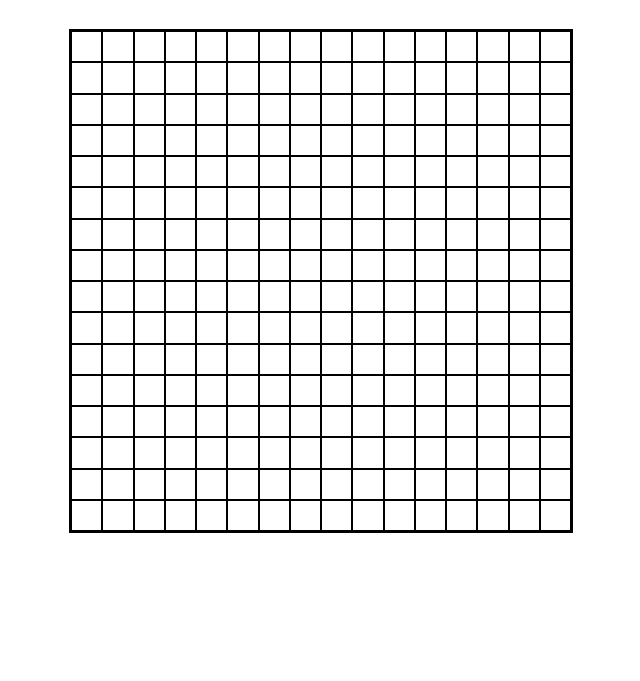
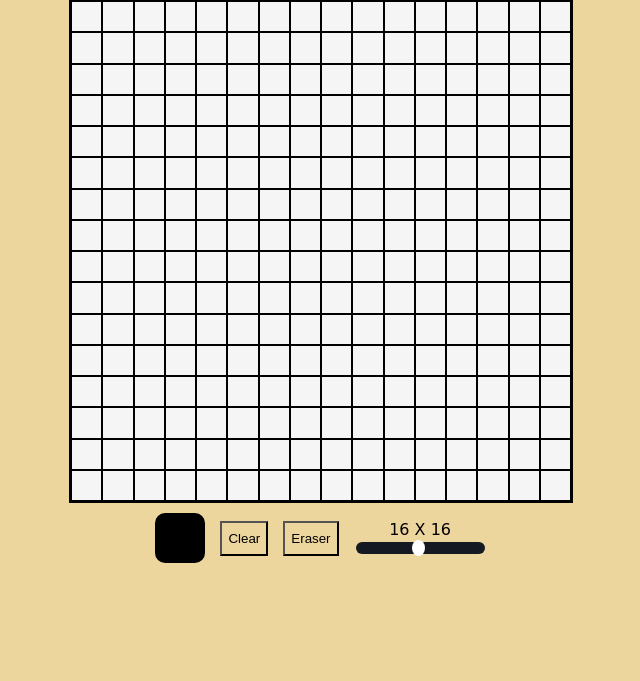
Before and after one commit to jesusvillalobosjr/Etch-a-Sketch, a plain HTML site: page index.html in a window 1280 px wide. Shown: the part 119-800 px from the top of the page, without its empty margins (319-959 px from the left). Drawn offline with Linux system fonts and the light colour scheme; a web font is replaced by a local one.

Commit message:
Add features to Etch-a-Sketch

```diff
--- a/index.html
+++ b/index.html
@@ -5,12 +5,26 @@
         <meta name="viewport" content="width=device-width, initial-scale=1.0">
         <title>Etch-a-Sketch</title>
         <link rel="stylesheet" href="styles.css">
+        <link rel="preconnect" href="https://fonts.googleapis.com">
+        <link rel="preconnect" href="https://fonts.gstatic.com" crossorigin>
+        <link href="https://fonts.googleapis.com/css2?family=Fredericka+the+Great&display=swap" rel="stylesheet">
         <script src="index.js" defer></script>
     </head>
     <body>
         <div class="main-container">
             <h1 class="page-title">Etch-a-Sketch</h1>
             <div class="sketch-container" id="sketch-container"></div>
+            <div class="features-container">
+                <div class="color-container">
+                    <input type="color" class="color-selector" id="color-selector" value="#00000">
+                </div>
+                <button class="clear" id="clear">Clear</button>
+                <button class="eraser" id="eraser">Eraser</button>
+                <div class="slider-container">
+                    <p class="slider-size"><span class="sizeValue"></span> X <span class="sizeValue"></span></p>
+                    <input type="range" class="size-selector" id="size-selector" min="1" max="32" value="16">
+                </div>
+            </div>
         </div>
     </body>
 </html>
--- a/index.js
+++ b/index.js
@@ -1,41 +1,80 @@
 function fillContainer(){
-    const heightAndWidth = parseInt(sketchContainerStyles.getPropertyValue("height")) / 16;
+    sketchContainer.innerHTML = "";
+
+    const size = getSizeValue();
+    const heightAndWidth = parseInt(sketchContainerStyles.getPropertyValue("height")) / size;
+    sliderSizeTexts.forEach(sliderText => sliderText.textContent = getSizeValue());
     const div = document.createElement("div");
     div.style.cssText = "display: flex;"
-    for(let i = 0; i < 16; i++){
-        const div = document.createElement("div");
-        div.style.cssText = "display: flex;"
-        for(let i = 0; i < 16; i++){
+
+    for(let i = 0; i < size; i++){
+        const row = document.createElement("div");
+        row.style.cssText = "display: flex;"
+        for(let i = 0; i < size; i++){
             const square = document.createElement("div");
             square.classList.add("square")
             square.style.cssText = `height: ${heightAndWidth}px; width: ${heightAndWidth}px; border: 1px solid black; box-sizing: border-box;`;
-            div.appendChild(square);
+            row.appendChild(square);
         }
-        sketchContainer.appendChild(div);
+        sketchContainer.appendChild(row);
+    }
+}
+function getColorValue(){
+   return selectorColor.value;
+}
+
+function getSizeValue(){
+    return sizeMeter.value;
+}
+
+function setTargetColor(target, color){
+    target.style.backgroundColor = `${color}`;
+    return;
+}
+
+function changeColor(e){
+    target = e.target;
+    if(mousedown && eraser){
+        setTargetColor(target,"white");
+        return;
+    }
+    if(mousedown){
+        setTargetColor(target,getColorValue());
     }
 }
 
-function changeColor(e){
-    if(mousedown){
-        const target = e.target;
-        console.log(target);
-        target.style.backgroundColor = "black";
-        return;
-    }
-}
-
-function changeColorOver(){
-
+function clearSketchContainer(){
+    squares.forEach(square => square.style.backgroundColor = "white");
 }
 
 const sketchContainer = document.getElementById("sketch-container");
 const sketchContainerStyles = window.getComputedStyle(sketchContainer);
+const selectorColor = document.querySelector("#color-selector");
+const clearButton = document.querySelector("#clear");
+const eraserButton = document.querySelector("#eraser");
+const sizeMeter = document.querySelector("#size-selector");
+const sliderSizeTexts = document.querySelectorAll(".sizeValue");
+let mousedown = false;
+let mouseover = false;
+let eraser = false;
 
 fillContainer();
 
-let mousedown = false;
-let mouseover = false;
-const squares = document.querySelectorAll(".square");
+let squares = document.querySelectorAll(".square");
 squares.forEach(square => square.addEventListener("mousedown",() => mousedown = true));
 squares.forEach(square => square.addEventListener("mouseup",() => mousedown = false));
 squares.forEach(square => square.addEventListener("mousemove",changeColor));
+
+clearButton.addEventListener("click",clearSketchContainer);
+
+selectorColor.addEventListener("click",() => eraser = false);
+
+eraserButton.addEventListener("click",() => eraser = true);
+
+sizeMeter.addEventListener("input",fillContainer);
+sizeMeter.addEventListener("input",() => {
+    squares = document.querySelectorAll(".square");
+    squares.forEach(square => square.addEventListener("mousedown",() => mousedown = true));
+    squares.forEach(square => square.addEventListener("mouseup",() => mousedown = false));
+    squares.forEach(square => square.addEventListener("mousemove",changeColor));
+});
--- a/styles.css
+++ b/styles.css
@@ -9,6 +9,9 @@ html,body{
     position: relative;
     justify-content: center;
     align-items: center;
+    background-color: #EDD59E;
+    display: flex;
+    flex-direction: column;
 }
 
 .main-container .page-title{
@@ -16,6 +19,7 @@ html,body{
     position: absolute;
     top: 4%;
     font-size: 4rem;
+    font-family: 'Fredericka the Great', cursive;
 }
 
 .sketch-container{
@@ -25,7 +29,80 @@ html,body{
     transition: 500ms;
 }
 
+.sketch-container .square{
+    background-color: whitesmoke;
+}
+
 .sketch-container .square:hover{
     cursor: pointer;
     background-color: black;
 }
+
+.main-container .features-container{
+    margin-top: 10px;
+    display: flex;
+    justify-content: center;
+    align-items: center;
+    gap: 15px;
+}
+
+.main-container .features-container button{
+    display: inline-block;
+    background-color: transparent;
+    height: 70%;
+    border-color: black;
+    cursor: pointer;
+}
+
+.main-container .features-container .color-container{
+    height: 50px;
+    width: 50px;
+    overflow: hidden;
+    border-radius: 20%;
+}
+
+.main-container .features-container .color-container .color-selector{
+    padding: 0;
+    height: 200%;
+    width: 200%;
+    border: none;
+    background-color: transparent;
+    transform: translate(-25%,-25%);
+    cursor: pointer;
+}
+
+.main-container .features-container .slider-container{
+    display: flex;
+    flex-direction: column;
+    justify-content: center;
+    align-items: center;
+    gap: 1px;
+    font-family: 'Fredericka the Great', cursive;
+}
+
+.main-container .features-container .slider-container .slider-size{
+    margin: 0;
+}
+
+.main-container .features-container .slider-container .size-selector{
+    -webkit-appearance: none;
+    background-color: transparent;
+}
+
+.main-container .features-container .slider-container .size-selector::-webkit-slider-runnable-track{
+    background-color: #151922;
+    border-radius: 10px;
+    height: 0.7rem;
+    position: relative;
+    cursor: pointer;
+}
+
+.main-container .features-container .slider-container .size-selector::-webkit-slider-thumb{
+    -webkit-appearance: none;
+    height: 1rem;
+    width: 10%;
+    border-radius: 50%;
+    background-color: white;
+    cursor: pointer;
+    margin-top: -2.4px;
+}
```
